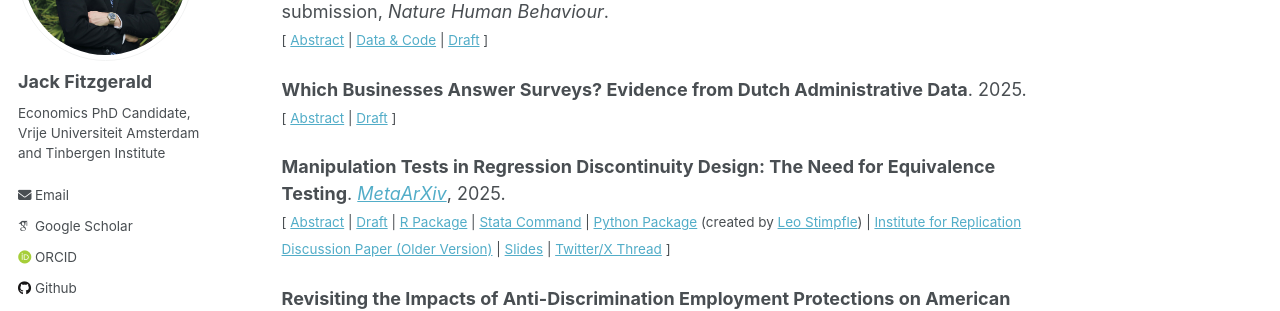
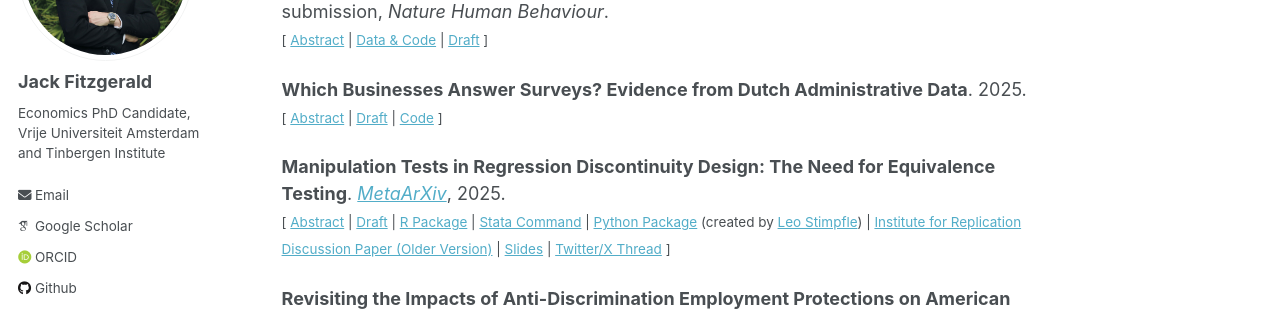
Before and after one commit to jack-fitzgerald/jack-fitzgerald.github.io, a Jekyll site: the page built from _pages/papers.md, in a window 1280 px wide and 900 px high, scrolled down 1206 px. Shown: the part 150-461 px from the top of the window. Built offline with Jekyll 4.4.1, drawn with Linux system fonts in a browser that asks for light colours; some web fonts are replaced.

Commit message:
Update papers.md

```diff
--- a/_pages/papers.md
+++ b/_pages/papers.md
@@ -87,7 +87,7 @@ Wolfowicz et al. (2023, <i>Nature Human Behaviour</i>) find that more arrests an
 </small><br><br/></div>
 
 **Which Businesses Answer Surveys? Evidence from Dutch Administrative Data**. 2025. <br/>
-<small>[ <a href="#/" onclick="visib('LISA')">Abstract</a> | [Draft](https://jack-fitzgerald.github.io/files/LISA.pdf) ] </small>
+<small>[ <a href="#/" onclick="visib('LISA')">Abstract</a> | [Draft](https://jack-fitzgerald.github.io/files/LISA.pdf) | [Code](https://doi.org/10.17605/OSF.IO/9S57M) ] </small>
 
 <div id="LISA" style="display: none; text-align: justify; line-height: 1.2" ><small>
 
```
